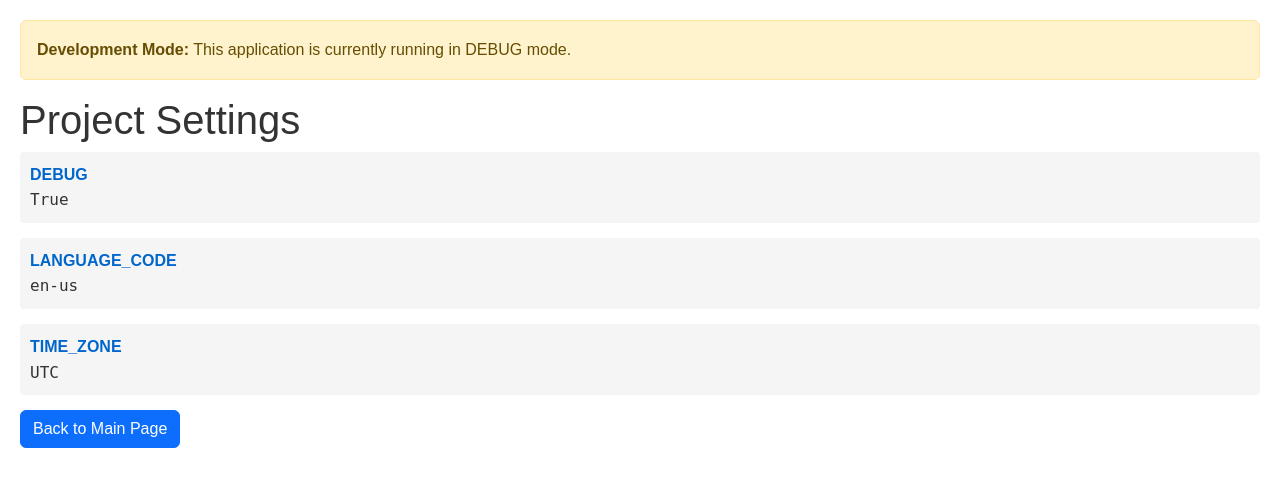
After one commit to YuliiaSerohina/Dteam-django-practical-test, a Django app: page /settings/ in a window 1280 px wide. The commit adds this page. Shown: the top 487 px of the page. Run offline with Django 5.2, Linux system fonts and the light colour scheme; data comes from the database, SQL or seed files in the repository; both versions use the stored data as it was after the commit.

Commit message:
tasks/task5

```diff
--- a/CVProject/settings.py
+++ b/CVProject/settings.py
@@ -14,6 +14,7 @@ from pathlib import Path
 
 import api.apps
 import log_app.apps
+import main.context_processors
 
 # Build paths inside the project like this: BASE_DIR / 'subdir'.
 BASE_DIR = Path(__file__).resolve().parent.parent
@@ -69,6 +70,7 @@ TEMPLATES = [
                 'django.template.context_processors.request',
                 'django.contrib.auth.context_processors.auth',
                 'django.contrib.messages.context_processors.messages',
+                'main.context_processors.settings_context',
             ],
         },
     },
--- /dev/null
+++ b/main/context_processors.py
@@ -0,0 +1,11 @@
+from django.conf import settings
+
+
+def settings_context(request):
+    return {
+        'settings': {
+            'DEBUG': settings.DEBUG,
+            'LANGUAGE_CODE': settings.LANGUAGE_CODE,
+            'TIME_ZONE': settings.TIME_ZONE,
+        }
+    }
--- a/main/urls.py
+++ b/main/urls.py
@@ -5,5 +5,6 @@ urlpatterns = [
     path('', main.views.main_page, name='main_page'),
     path('<int:cv_id>/', main.views.cv_details, name='cv_details'),
     path('<int:cv_id>/download_pdf/', main.views.cv_pdf_download, name='cv_pdf_download'),
+    path('settings/', main.views.settings_view, name='settings_view'),
 
 ]
--- a/main/views.py
+++ b/main/views.py
@@ -1,5 +1,5 @@
 from django.shortcuts import render
-from .models import CV
+from main.models import CV
 from django.http import HttpResponse
 from django.template.loader import render_to_string
 from xhtml2pdf import pisa
@@ -24,3 +24,7 @@ def cv_pdf_download(request, cv_id):
     if pisa_status.err:
         return HttpResponse('Error', status=500)
     return response
+
+
+def settings_view(request):
+    return render(request, 'settings.html')
--- /dev/null
+++ b/templates/settings.html
@@ -0,0 +1,40 @@
+<!DOCTYPE html>
+<html>
+<head>
+    <title>Project Settings {% if settings.DEBUG %}[DEBUG] {% endif %}</title>
+     <link href="https://cdn.jsdelivr.net/npm/bootstrap@5.3.3/dist/css/bootstrap.min.css" rel="stylesheet" />
+    <style>
+        body { font-family: Arial, sans-serif; line-height: 1.6; margin: 20px; }
+        h1 { color: #333; }
+        .setting { margin-bottom: 15px; padding: 10px; background: #f5f5f5; border-radius: 4px; }
+        .setting-name { font-weight: bold; color: #0066cc; }
+        .setting-value { color: #333; font-family: monospace; }
+        .list-value { margin-left: 20px; }
+    </style>
+</head>
+<body>
+        {% if settings.DEBUG %}
+        <div class="debug-info alert alert-warning">
+            <strong>Development Mode:</strong> This application is currently running in DEBUG mode.
+        </div>
+        {% endif %}
+    <h1>Project Settings</h1>
+
+    <div class="setting">
+        <div class="setting-name">DEBUG</div>
+        <div class="setting-value">{{ settings.DEBUG }}</div>
+    </div>
+    <div class="setting">
+        <div class="setting-name">LANGUAGE_CODE</div>
+        <div class="setting-value">{{ settings.LANGUAGE_CODE }}</div>
+    </div>
+
+    <div class="setting">
+        <div class="setting-name">TIME_ZONE</div>
+        <div class="setting-value">{{ settings.TIME_ZONE }}</div>
+    </div>
+    <div>
+        <a href="{% url 'main_page' %}" class="btn btn-primary">Back to Main Page</a>
+    </div>
+</body>
+</html>
```
Also changed, not shown: templates/api_page.html (+7 -2 lines), templates/cv_details.html (+6 -1 lines), templates/get_cv_id.html (+6 -1 lines), templates/logs.html (+6 -1 lines), templates/main_page.html (+7 -1 lines), db.sqlite3.
